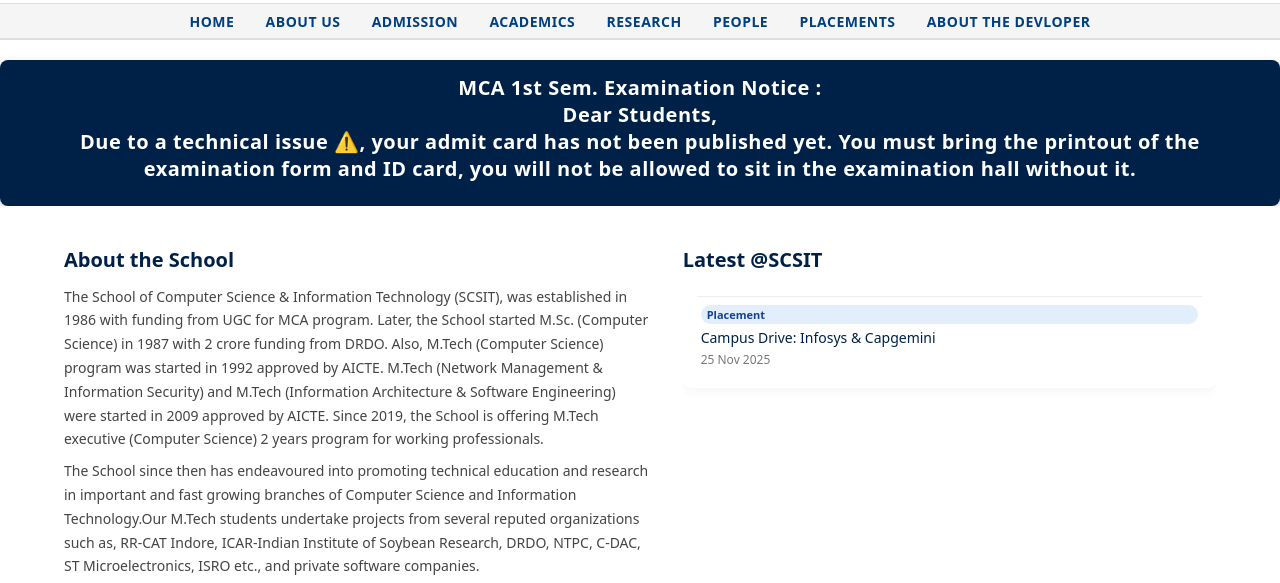
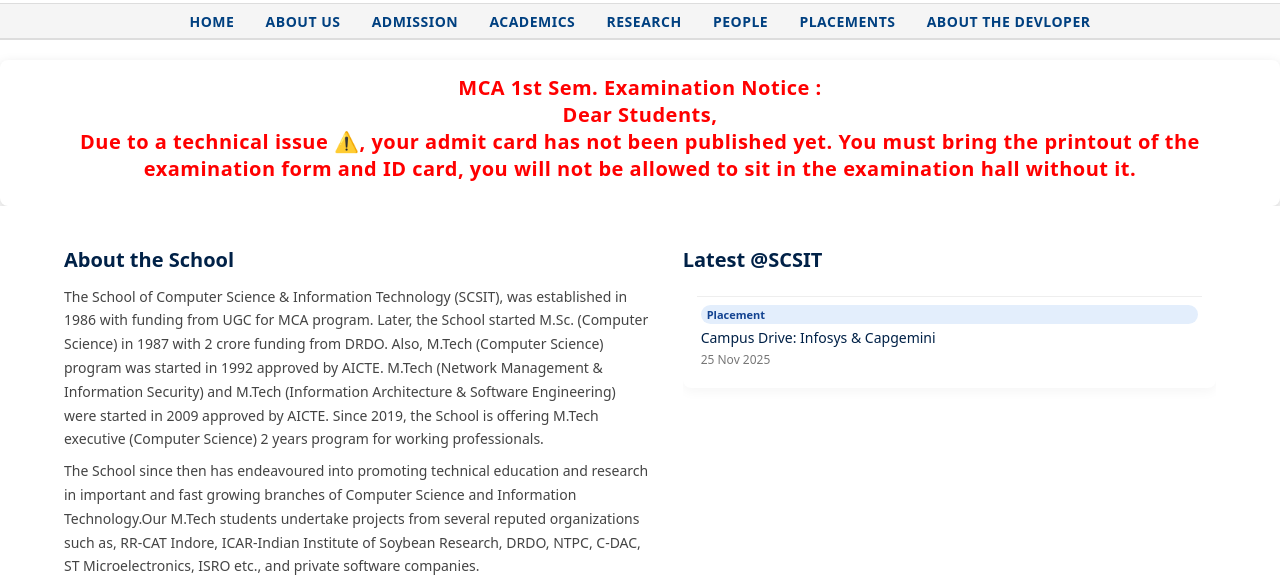
Before and after one commit to AR2908/SCSIT, a plain HTML site: page index.html in a window 1280 px wide. Shown: the part 149-732 px from the top of the page. Drawn offline with Linux system fonts and the light colour scheme.

Commit message:
Update style.css

```diff
--- a/style.css
+++ b/style.css
@@ -430,8 +430,8 @@
 .admit-timer {
   margin-top: 20px;
   padding: 14px 12px;
-  background: #002147;
-  color: #ffffff;
+  background: #ffffff;
+  color: red;
   border-radius: 8px;
   box-shadow: 0 6px 14px rgba(0, 0, 0, 0.18);
 }
```
